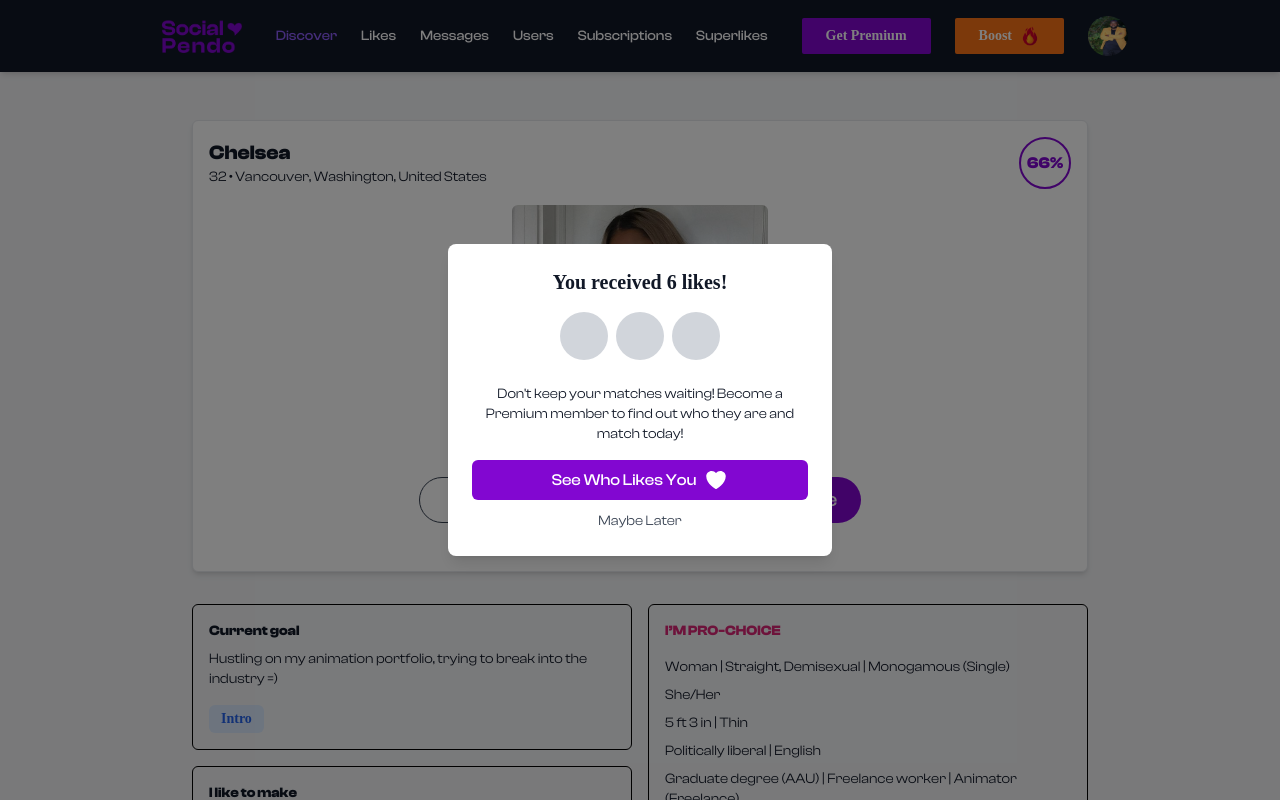
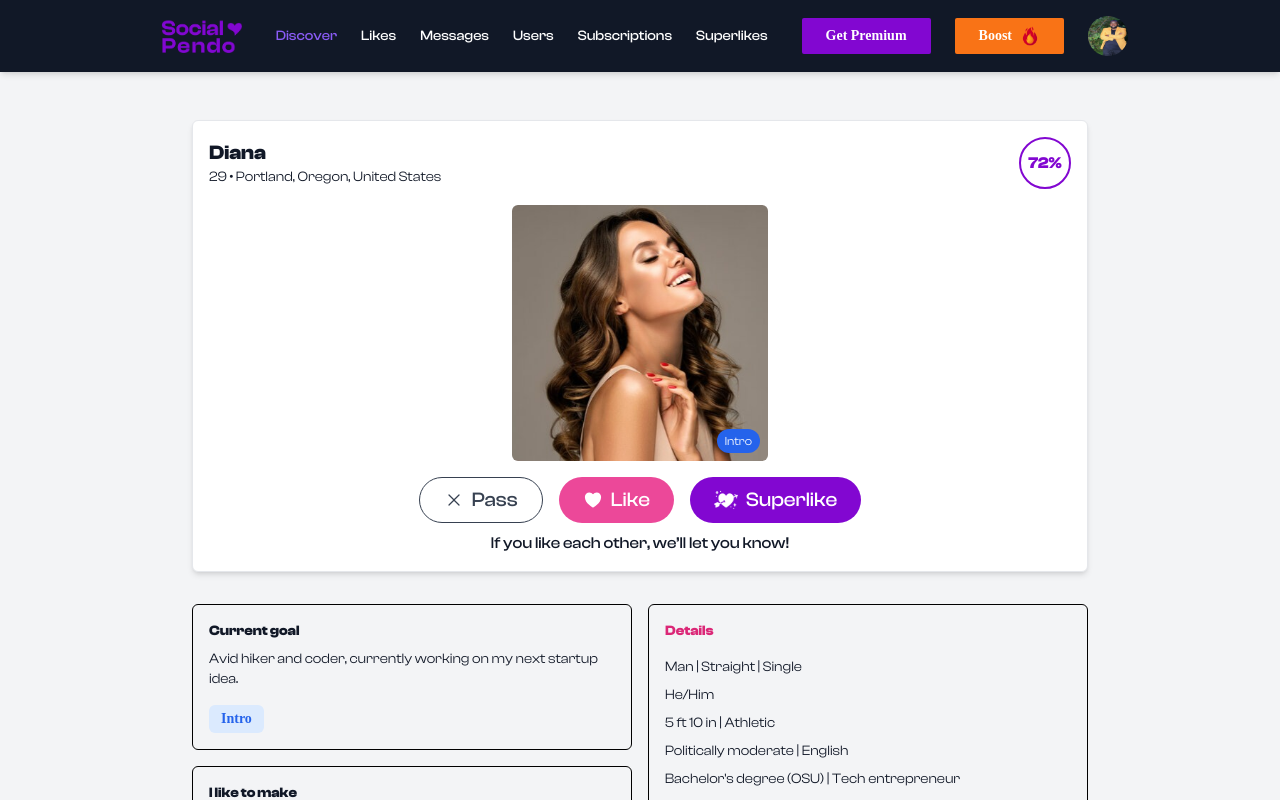
Before and after one commit to kaberaarthur/dating-fe, a Next.js app: page /main in a window 1280 px wide. Shown: the top 800 px of the page. Built offline with nearby package versions, Linux system fonts and the light colour scheme; a web font is replaced by a local one.

Commit message:
Added adding matches

```diff
--- a/src/app/data/config.json
+++ b/src/app/data/config.json
@@ -1,3 +1,4 @@
 {
-    "baseUrl": "http://localhost:5000"
+    "baseUrl": "http://localhost:5000",
+    "authToken": "eyJhbGciOiJIUzI1NiIsInR5cCI6IkpXVCJ9.eyJpZCI6NCwiZW1haWwiOiJrYWJlcmFAZXhhbXBsZS5jb20iLCJ1c2VyX3R5cGUiOiJhZG1pbiIsImFjdGl2ZSI6MSwiaWF0IjoxNzM3MTg2MDMwLCJleHAiOjE3ODAzODYwMzB9.Yix4ETBlh1eFIwjVE3146abJOdFMGzyNE5OX-Fadg0g"
 }
--- /dev/null
+++ b/src/app/data/dummyFemales.json
@@ -0,0 +1,71 @@
+[
+    {
+      "id": 1,
+      "name": "Chelsea",
+      "age": 32,
+      "location": "Vancouver, Washington, United States",
+      "matchPercentage": 66,
+      "profileImage": "model.png",
+      "bio": "Hustling on my animation portfolio, trying to break into the industry =)",
+      "reason": "Long term Relationship",
+      "interests": ["Animation", "Art", "Photography"],
+      "gender": "Female",
+      "county": "Clark",
+      "town": "Vancouver",
+      "active": 1,
+      "details": [
+        "Woman | Straight, Demisexual | Monogamous (Single)",
+        "She/Her",
+        "5 ft 3 in | Thin",
+        "Politically liberal | English",
+        "Graduate degree (AAU) | Freelance worker | Animator (Freelance)",
+        "Agnosticism | Gemini"
+      ]
+    },
+    {
+      "id": 2,
+      "name": "Diana",
+      "age": 29,
+      "location": "Portland, Oregon, United States",
+      "matchPercentage": 72,
+      "profileImage": "model2.jpg",
+      "bio": "Avid hiker and coder, currently working on my next startup idea.",
+      "reason": "Short term Relationship",
+      "interests": ["Hiking", "Programming", "Startups"],
+      "gender": "Female",
+      "county": "Multnomah",
+      "town": "Portland",
+      "active": 1,
+      "details": [
+        "Man | Straight | Single",
+        "He/Him",
+        "5 ft 10 in | Athletic",
+        "Politically moderate | English",
+        "Bachelor's degree (OSU) | Tech entrepreneur",
+        "Agnosticism | Leo"
+      ]
+    },
+    {
+      "id": 3,
+      "name": "Maya",
+      "age": 27,
+      "location": "Seattle, Washington, United States",
+      "matchPercentage": 88,
+      "profileImage": "model3.png",
+      "bio": "Coffee enthusiast and bookworm. Love exploring local bookstores.",
+      "reason": "Long term Relationship",
+      "interests": ["Books", "Coffee", "Travel"],
+      "gender": "Female",
+      "county": "King",
+      "town": "Seattle",
+      "active": 1,
+      "details": [
+        "Woman | Straight | Single",
+        "She/Her",
+        "5 ft 6 in | Average",
+        "Politically progressive | English, Spanish",
+        "Master's degree (UW) | Librarian",
+        "Spiritual | Pisces"
+      ]
+    }
+  ]
--- a/src/app/main/MidSection/MidSection.tsx
+++ b/src/app/main/MidSection/MidSection.tsx
@@ -1,10 +1,13 @@
-import React from 'react';
+import React, { useState, useEffect } from "react";
 import model from "../../../../public/model.png";
 import cupidarrow from "../../../../public/cupidarrow.png";
+import config from "../../data/config.json";
 
 // Hero Icons
-import { XMarkIcon, HeartIcon } from '@heroicons/react/24/solid'
+import { XMarkIcon, HeartIcon } from "@heroicons/react/24/solid";
 
+// Dummy Data
+import dummyFemales from "../../../app/data/dummyFemales.json";
 
 type ProfileHeaderProps = {
   name: string;
@@ -12,6 +15,7 @@ type ProfileHeaderProps = {
   age: number;
   matchPercentage: number;
   profileImage: string;
+  nextProfile: (actionType: string) => void; // Type this prop correctly
 };
 
 type SectionProps = {
@@ -32,6 +36,7 @@ const ProfileHeader: React.FC<ProfileHeaderProps> = ({
   age,
   matchPercentage,
   profileImage,
+  nextProfile, // Accept nextProfile as a prop
 }) => (
   <div className="flex flex-col items-center bg-white shadow-md border border-gray-200 rounded-md p-4 w-full max-w-4xl mx-auto">
     <div className="flex items-center w-full justify-between mb-4">
@@ -45,14 +50,14 @@ const ProfileHeader: React.FC<ProfileHeaderProps> = ({
       {/* Match Percentage */}
       <div className="flex items-center space-x-2">
         <div className="relative flex items-center justify-center text-[#8207D1] font-bold border-2 border-[#8207D1] rounded-full w-10 h-10 p-6">
-            {matchPercentage}%
+          {matchPercentage}%
         </div>
       </div>
     </div>
     {/* Profile Image */}
     <div className="relative">
       <img
-        src={model.src}
+        src={`/${profileImage}`} // Ensure profileImage path is correct
         alt="Model Image"
         className="rounded-md w-64 h-64 object-cover"
       />
@@ -62,23 +67,29 @@ const ProfileHeader: React.FC<ProfileHeaderProps> = ({
     </div>
     {/* Interaction Buttons */}
     <div className="flex space-x-4 mt-4 text-xl">
-      <button className="flex items-center space-x-2 border border-gray-700 text-gray-700 font-medium py-2 px-6 rounded-full hover:bg-gray-100">
+      <button
+        onClick={() => nextProfile('Pass')}
+        className="flex items-center space-x-2 border border-gray-700 text-gray-700 font-medium py-2 px-6 rounded-full hover:bg-gray-100">
         <XMarkIcon className="w-5 h-5" />
         <span>Pass</span>
       </button>
-      <button className="flex items-center space-x-2 bg-pink-500 text-white font-medium py-2 px-6 rounded-full hover:bg-pink-600">
+      <button
+        onClick={() => nextProfile('Like')}
+        className="flex items-center space-x-2 bg-pink-500 text-white font-medium py-2 px-6 rounded-full hover:bg-pink-600"
+      >
         <HeartIcon className="w-5 h-5" />
         <span>Like</span>
       </button>
-      <button className="flex items-center space-x-2 bg-[#8207D1] text-white font-medium py-2 px-6 rounded-full hover:bg-[#782ea7]">
+      <button
+        onClick={() => nextProfile('Superlike')}
+        className="flex items-center space-x-2 bg-[#8207D1] text-white font-medium py-2 px-6 rounded-full hover:bg-[#782ea7]">
         <img
-            src={cupidarrow.src}
-            alt="Cupid Arrow"
-            className="rounded-md w-6 h-6 object-cover"
+          src={cupidarrow.src}
+          alt="Cupid Arrow"
+          className="rounded-md w-6 h-6 object-cover"
         />
         <span>Superlike</span>
       </button>
-
     </div>
     <p className="text-gray-900 font-medium text-md mt-2">
       If you like each other, we’ll let you know!
@@ -111,15 +122,99 @@ const Details: React.FC<DetailsProps> = ({ title, details }) => (
 );
 
 const MidSection: React.FC = () => {
+  const [profile, setProfile] = useState(dummyFemales[0]);
+  const [shuffledProfiles, setShuffledProfiles] = useState(dummyFemales);
+  const [currentIndex, setCurrentIndex] = useState(0); // Track the current profile index
+
+  // Shuffle function
+  const shuffleArray = (array: any[]) => {
+    let shuffledArray = [...array]; // Make a copy of the array to prevent mutation of the original one
+    for (let i = shuffledArray.length - 1; i > 0; i--) {
+      const j = Math.floor(Math.random() * (i + 1));
+      [shuffledArray[i], shuffledArray[j]] = [shuffledArray[j], shuffledArray[i]]; // Swap elements
+    }
+    return shuffledArray;
+  };
+
+  useEffect(() => {
+    // Shuffle the dummyFemales array and set the first item as the profile
+    const shuffled = shuffleArray(dummyFemales);
+    setShuffledProfiles(shuffled); // Set shuffled list in state if you need to use it elsewhere
+    setProfile(shuffled[0]); // Set the first item from the shuffled list
+  }, []);
+
+  // Function to move to the next profile and log the action
+  const nextProfile = (actionType: string) => {
+    console.log(`Button clicked: ${actionType}`); // Log the action type (Pass, Like, Superlike)
+    console.log("Current Profile: ", shuffledProfiles[currentIndex]);
+
+    if(actionType === "Like" || actionType === "Superlike") {
+      console.log("Initiating a Match");
+      // Add the Liked Profile as a Sub-Match
+      handleAddMatch(shuffledProfiles[currentIndex].id);
+    }
+
+    const nextIndex = currentIndex + 1;
+    if (nextIndex < shuffledProfiles.length) {
+      setProfile(shuffledProfiles[nextIndex]);
+      setCurrentIndex(nextIndex);
+    } else {
+      // Optionally, loop back to the first profile
+      setProfile(shuffledProfiles[0]);
+      setCurrentIndex(0);
+    }
+  };
+
+  // Generate a Random Score Level
+  const generateRandomScore = () => Math.floor(Math.random() * (99 - 85 + 1)) + 85;
+
+  const handleAddMatch = async (matchingUser: number) => {
+    try {
+      // The API endpoint to send the POST request to
+      const endpoint = `${config.baseUrl}/api/matching`; // Replace with your API URL
+      console.log(matchingUser);
+
+      // Data to send
+      const data = {
+        matched_user_id: matchingUser, // Replace with dynamic `matchingUser` properties if needed
+        compatibility_score: generateRandomScore(),
+        is_liked: 1,
+      };
+
+      // Send POST request
+      const response = await fetch(endpoint, {
+        method: "POST",
+        headers: {
+          'Authorization': `Bearer ${config.authToken}`,
+          "Content-Type": "application/json",
+        },
+        body: JSON.stringify(data),
+      });
+
+      // Check if the request was successful
+      if (!response.ok) {
+        throw new Error(`HTTP error! Status: ${response.status}`);
+      }
+
+      // Parse the response
+      const result = await response.json();
+      console.log("Match added successfully:", result);
+    } catch (error) {
+      console.error("Error adding match:", error);
+    }
+  };
+
+
   return (
     <div className="space-y-8 mt-6">
       {/* Profile Header */}
       <ProfileHeader
-        name="Chelsea"
-        location="Vancouver, Washington, United States"
-        age={32}
-        matchPercentage={66}
-        profileImage="https://via.placeholder.com/150"
+        name={profile.name}
+        location={profile.location}
+        age={profile.age}
+        matchPercentage={profile.matchPercentage}
+        profileImage={profile.profileImage}
+        nextProfile={nextProfile}  // Passing nextProfile to ProfileHeader
       />
 
       {/* Mid-Section Content */}
@@ -128,30 +223,20 @@ const MidSection: React.FC = () => {
         <div className="space-y-4">
           <Section
             title="Current goal"
-            content="Hustling on my animation portfolio, trying to break into the industry =)"
+            content={profile.bio}
             buttonText="Intro"
           />
-          <Section title="I like to make" content="ART 🧐" buttonText="Intro" />
+          <Section title="I like to make" content={profile.reason} buttonText="Intro" />
           <Section
-            title="My golden rule"
-            content="Do unto others as you would have them do unto you."
+            title="Interests"
+            content={profile.interests.join(", ")}
             buttonText="Intro"
           />
         </div>
 
         {/* Right Side */}
         <div>
-          <Details
-            title="I’M PRO-CHOICE"
-            details={[
-              'Woman | Straight, Demisexual | Monogamous (Single)',
-              'She/Her',
-              '5 ft 3 in | Thin',
-              'Politically liberal | English',
-              'Graduate degree (AAU) | Freelance worker | Animator (Freelance)',
-              'Agnosticism | Gemini',
-            ]}
-          />
+          <Details title="Details" details={profile.details} />
         </div>
       </div>
     </div>
--- a/src/app/main/page.tsx
+++ b/src/app/main/page.tsx
@@ -21,7 +21,7 @@ import dummyProfiles from "../../app/data/dummyProfiles.json";
 import dummyMessageList from "../../app/data/dummyMessageList.json";
 
 const Home: React.FC = () => {
-  const [isModalOpen, setIsModalOpen] = useState<boolean>(true);
+  const [isModalOpen, setIsModalOpen] = useState<boolean>(false);
   const [activeLink, setActiveLink] = useState<string>("discover"); // Default active link is "discover"
 
   // Function to handle link click and set active component
```
Also changed, not shown: public/model2.JPG (added), 1 other file (tests, documents, lock files or other folders).
